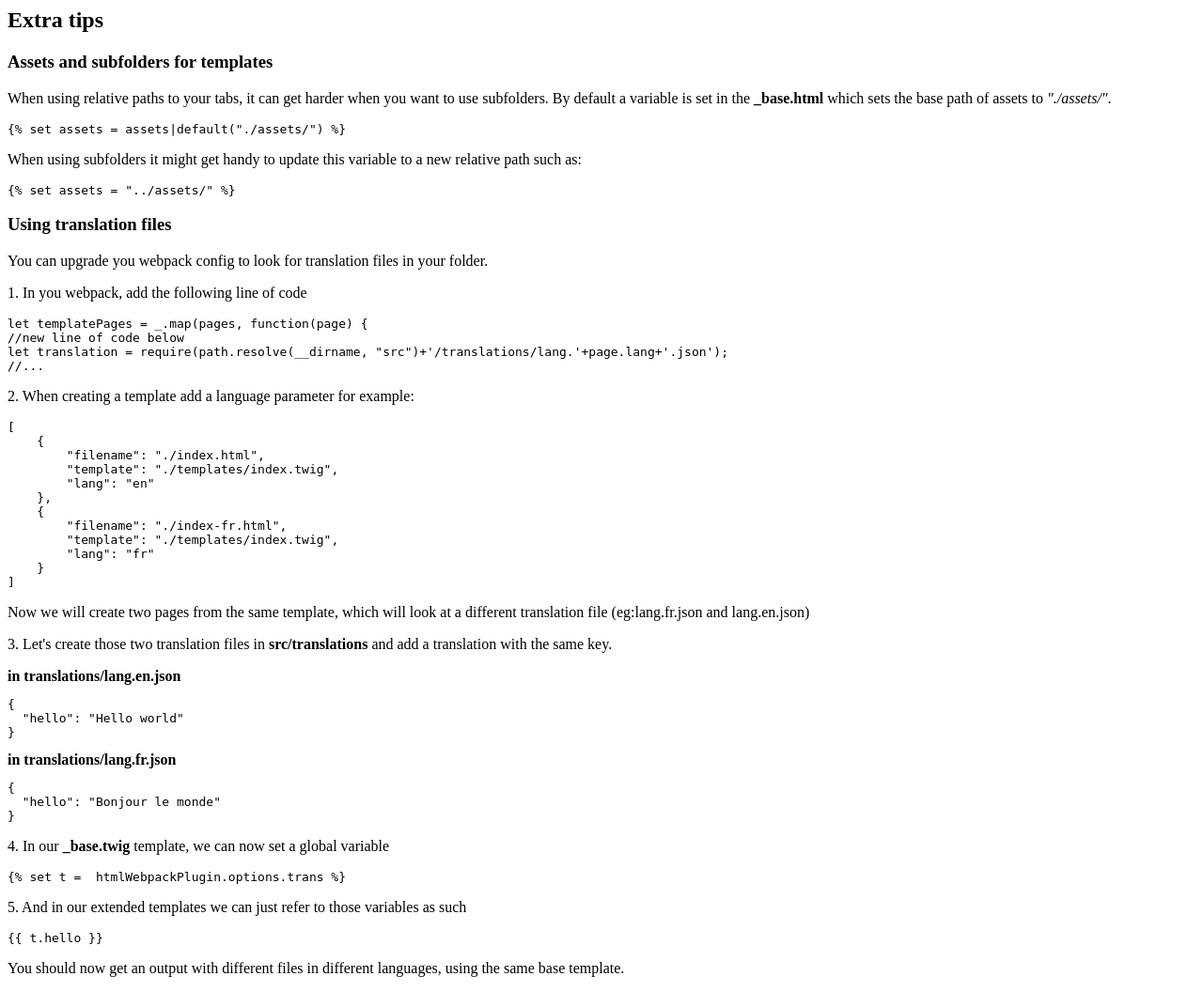
After one commit to brechtDR/mini-static-thingy-wingy, a Node project: template src/templates/partials/the-thingy/_tips.twig in a window 1280 px wide. The commit adds this page. Shown: the whole page at 94% size. Run offline with Node 20 templates, Linux system fonts and the light colour scheme; the template is opened without the code that fills it, so the values that code supplies are empty.

Commit message:
update demo pages

```diff
--- a/src/templates.json
+++ b/src/templates.json
@@ -4,7 +4,7 @@
       "template": "./templates/index.twig"
     },
     {
-        "filename": "./test/about.html",
-        "template": "./templates/test/about.twig"
+        "filename": "./about.html",
+        "template": "./templates/about.twig"
       }
   ]
--- a/src/templates/index.twig
+++ b/src/templates/index.twig
@@ -5,4 +5,5 @@
 	{% include "./partials/the-thingy/_about.twig" %}
 	{% include "./partials/the-thingy/_usage.twig" %}
 	{% include "./partials/the-thingy/_tech.twig" %}
+	{% include "./partials/the-thingy/_tips.twig" %}
 {% endblock %}
--- /dev/null
+++ b/src/templates/partials/the-thingy/_tips.twig
@@ -0,0 +1,55 @@
+<div class="card">
+	<div class="card-header">
+		<h2 class="h1">Extra tips</h2>
+	</div>
+	<div class="card-body">
+		<h3 class="h2">Assets and subfolders for templates</h3>
+		<p>When using relative paths to your tabs, it can get harder when you want to use subfolders. By default a variable is set in the
+			<strong>_base.html</strong>
+			which sets the base path of assets to
+			<em>"./assets/"</em>.</p>
+		<pre>{{ '{% set assets = assets|default("./assets/") %}' }}</pre>
+		<p>When using subfolders it might get handy to update this variable to a new relative path such as:</p>
+		<pre>{{ '{% set assets = "../assets/" %}' }}</pre>
+		<h3 class="h2">Using translation files</h3>
+		<p>You can upgrade you webpack config to look for translation files in your folder.</p>
+		<p>1. In you webpack, add the following line of code</p>
+		<pre>let templatePages = _.map(pages, function(page) {
+//new line of code below
+let translation = require(path.resolve(__dirname, "src")+'/translations/lang.'+page.lang+'.json');
+//...</pre>
+		<p>2. When creating a template add a language parameter for example:</p>
+		<pre>
+[
+    {
+      	"filename": "./index.html",
+      	"template": "./templates/index.twig",
+	"lang": "en"
+    },
+    {
+      	"filename": "./index-fr.html",
+      	"template": "./templates/index.twig",
+	"lang": "fr"
+    }
+]</pre>
+		<p>Now we will create two pages from the same template, which will look at a different translation file (eg:lang.fr.json and lang.en.json)</p>
+		<p>3. Let's create those two translation files in
+			<strong>src/translations</strong>
+			and add a translation with the same key.</p>
+		<strong>in translations/lang.en.json</strong>
+		<pre>{
+  "hello": "Hello world"
+}</pre>
+		<strong>in translations/lang.fr.json</strong>
+		<pre>{
+  "hello": "Bonjour le monde"
+}</pre>
+		<p>4. In our
+			<strong>_base.twig</strong>
+			template, we can now set a global variable</p>
+		<pre>{{'{% set t =  htmlWebpackPlugin.options.trans %}'}}</pre>
+		<p>5. And in our extended templates we can just refer to those variables as such</p>
+		<pre>{{ '{{ t.hello }}' }}</pre>
+		<p>You should now get an output with different files in different languages, using the same base template.</p>
+	</div>
+</div>
```
Also changed, not shown: src/templates/_base.twig (+10 -7 lines), src/templates/about.twig (added, +11 -0 lines), src/templates/partials/the-thingy/_about.twig (+5 -5 lines), src/templates/partials/the-thingy/_tech.twig (+13 -3 lines), src/templates/test/about.twig (deleted, +0 -11 lines), src/assets/img/favicons/android-chrome-192x192.png (renamed from src/assets/img/icons/android-chrome-192x192.png), src/assets/img/favicons/android-chrome-512x512.png (renamed from src/assets/img/icons/android-chrome-512x512.png), src/assets/img/favicons/apple-touch-icon.png (renamed from src/assets/img/icons/apple-touch-icon.png), src/assets/img/favicons/browserconfig.xml (renamed from src/assets/img/icons/browserconfig.xml), src/assets/img/favicons/favicon-16x16.png (renamed from src/assets/img/icons/favicon-16x16.png), src/assets/img/favicons/favicon-32x32.png (renamed from src/assets/img/icons/favicon-32x32.png), src/assets/img/favicons/favicon.ico (renamed from src/assets/img/icons/favicon.ico), src/assets/img/favicons/mstile-150x150.png (renamed from src/assets/img/icons/mstile-150x150.png), src/assets/img/favicons/safari-pinned-tab.svg (renamed from src/assets/img/icons/safari-pinned-tab.svg), 1 more files.
